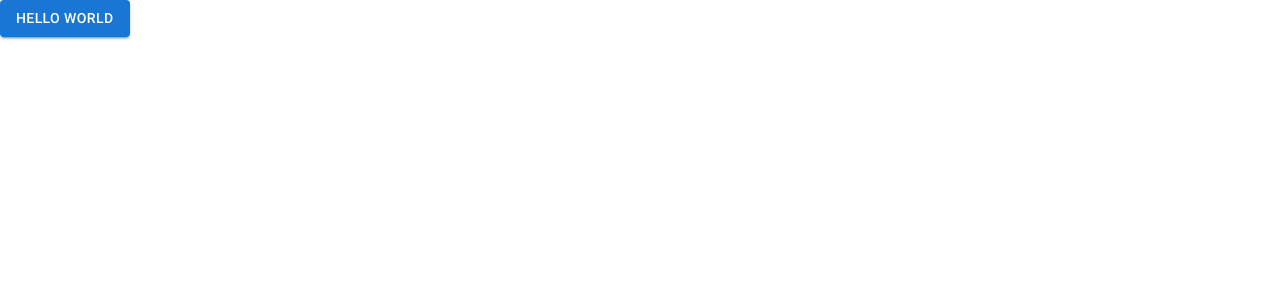
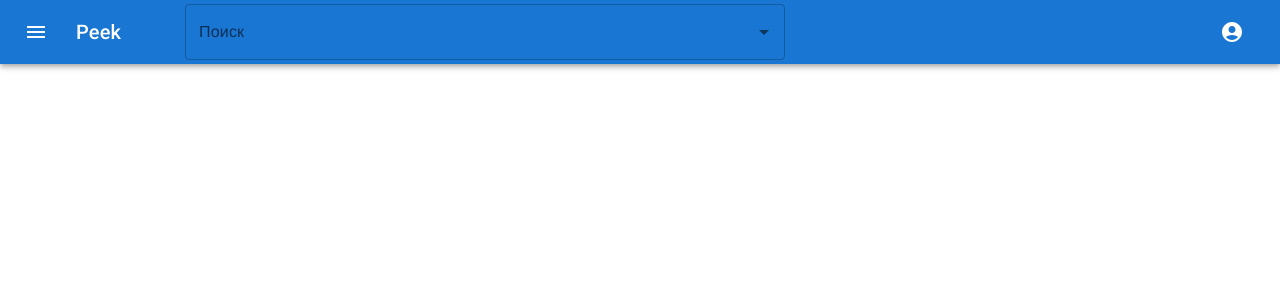
Before and after one commit to stelsp/peek, a React (Create React App) app: page / in a window 1280 px wide. Shown: the top 300 px of the page. Built offline with nearby package versions, Linux system fonts and the light colour scheme; a web font is replaced by a local one.

Commit message:
feat: add header/serachbar/sar/sidebar

```diff
--- a/src/App.tsx
+++ b/src/App.tsx
@@ -1,8 +1,19 @@
-import { Button } from "@mui/material";
-import React, { FC } from "react";
+import React, { FC, useState } from "react";
+import Header from "./components/Header";
+import SideBar from "./components/SideBar";
 
 const App: FC = () => {
-  return <Button variant="contained">Hello World</Button>;
+  const [sideBarOpen, setSideBarOpen] = useState(false);
+
+  return (
+    <>
+      <Header setSideBarOpen={setSideBarOpen} />
+      <SideBar
+        sideBarOpen={sideBarOpen}
+        closeSideBar={() => setSideBarOpen(false)}
+      />
+    </>
+  );
 };
 
 export default App;
--- /dev/null
+++ b/src/components/Header/index.tsx
@@ -0,0 +1,84 @@
+import React, { Dispatch, FC, SetStateAction, useState } from "react";
+import AppBar from "@mui/material/AppBar";
+import Toolbar from "@mui/material/Toolbar";
+import Typography from "@mui/material/Typography";
+import IconButton from "@mui/material/IconButton";
+import MenuIcon from "@mui/icons-material/Menu";
+import AccountCircle from "@mui/icons-material/AccountCircle";
+
+import MenuItem from "@mui/material/MenuItem";
+import Menu from "@mui/material/Menu";
+import SearchBar from "../SearchBar";
+
+interface HeaderProps {
+  setSideBarOpen: Dispatch<SetStateAction<boolean>>;
+}
+
+const Header: FC<HeaderProps> = ({ setSideBarOpen }) => {
+  const [anchorEl, setAnchorEl] = useState<null | HTMLElement>(null);
+
+  const handleMenu = (event: React.MouseEvent<HTMLElement>) => {
+    setAnchorEl(event.currentTarget);
+  };
+
+  const handleClose = () => {
+    setAnchorEl(null);
+  };
+
+  const handleSideBarOpen = () => {
+    setSideBarOpen(true);
+  };
+
+  return (
+    <AppBar position="static">
+      <Toolbar>
+        <IconButton
+          size="large"
+          edge="start"
+          color="inherit"
+          aria-label="menu"
+          sx={{ mr: 2 }}
+          onClick={handleSideBarOpen}
+        >
+          <MenuIcon />
+        </IconButton>
+        <Typography variant="h6" component="div" sx={{ mr: 8 }}>
+          Peek
+        </Typography>
+        <SearchBar />
+        <div style={{ marginLeft: "auto" }}>
+          <IconButton
+            size="large"
+            aria-label="account of current user"
+            aria-controls="menu-appbar"
+            aria-haspopup="true"
+            onClick={handleMenu}
+            color="inherit"
+          >
+            <AccountCircle />
+          </IconButton>
+          <Menu
+            id="menu-appbar"
+            anchorEl={anchorEl}
+            anchorOrigin={{
+              vertical: "top",
+              horizontal: "right",
+            }}
+            keepMounted
+            transformOrigin={{
+              vertical: "top",
+              horizontal: "right",
+            }}
+            open={Boolean(anchorEl)}
+            onClose={handleClose}
+          >
+            {/* <MenuItem onClick={handleClose}>Настройки</MenuItem> */}
+            <MenuItem onClick={handleClose}>Сменить тему</MenuItem>
+          </Menu>
+        </div>
+      </Toolbar>
+    </AppBar>
+  );
+};
+
+export default Header;
--- /dev/null
+++ b/src/components/SearchBar/index.tsx
@@ -0,0 +1,26 @@
+import TextField from "@mui/material/TextField";
+import Autocomplete from "@mui/material/Autocomplete";
+
+const SearchBar = () => {
+  return (
+    <Autocomplete
+      disablePortal
+      id="search-bar"
+      options={mockOptions}
+      sx={{ width: 600 }}
+      renderInput={(params) => <TextField {...params} label="Поиск" />}
+    />
+  );
+};
+
+const mockOptions = [
+  { label: "The Shawshank Redemption", year: 1994 },
+  { label: "The Godfather", year: 1972 },
+  { label: "The Godfather: Part II", year: 1974 },
+  { label: "The Dark Knight", year: 2008 },
+  { label: "12 Angry Men", year: 1957 },
+  { label: "Schindler's List", year: 1993 },
+  { label: "Pulp Fiction", year: 1994 },
+];
+
+export default SearchBar;
--- /dev/null
+++ b/src/components/SideBar/index.tsx
@@ -0,0 +1,22 @@
+import React, { FC } from "react";
+import { Drawer, ListItem, ListItemText } from "@mui/material";
+import { List } from "@mui/icons-material";
+
+interface SideBarProps {
+  sideBarOpen: boolean;
+  closeSideBar: () => void;
+}
+
+const SideBar: FC<SideBarProps> = ({ sideBarOpen, closeSideBar }) => {
+  return (
+    <Drawer anchor="left" open={sideBarOpen} onClose={closeSideBar}>
+      <List>
+        <ListItem>
+          <ListItemText>Сайд-бар</ListItemText>
+        </ListItem>
+      </List>
+    </Drawer>
+  );
+};
+
+export default SideBar;
```
